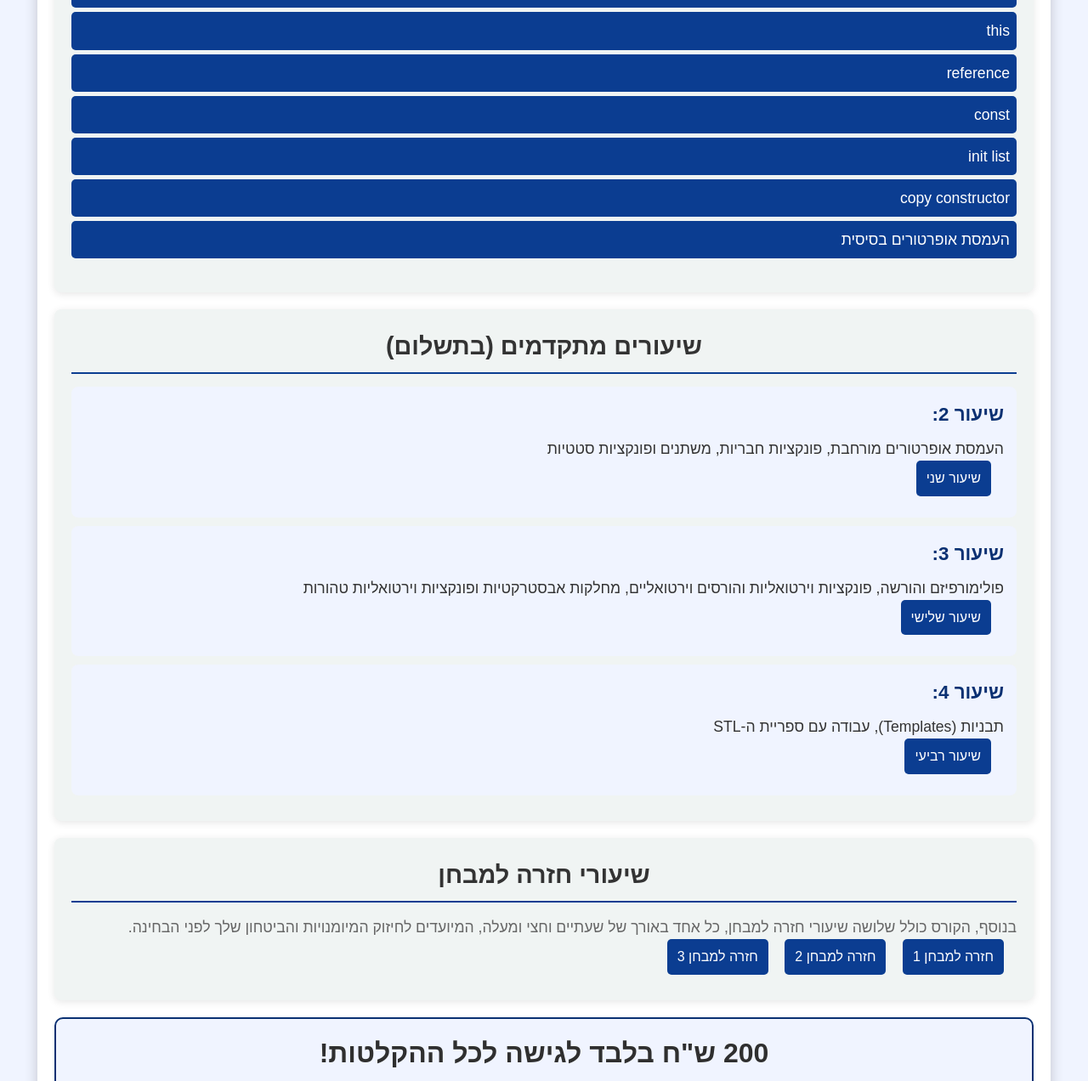
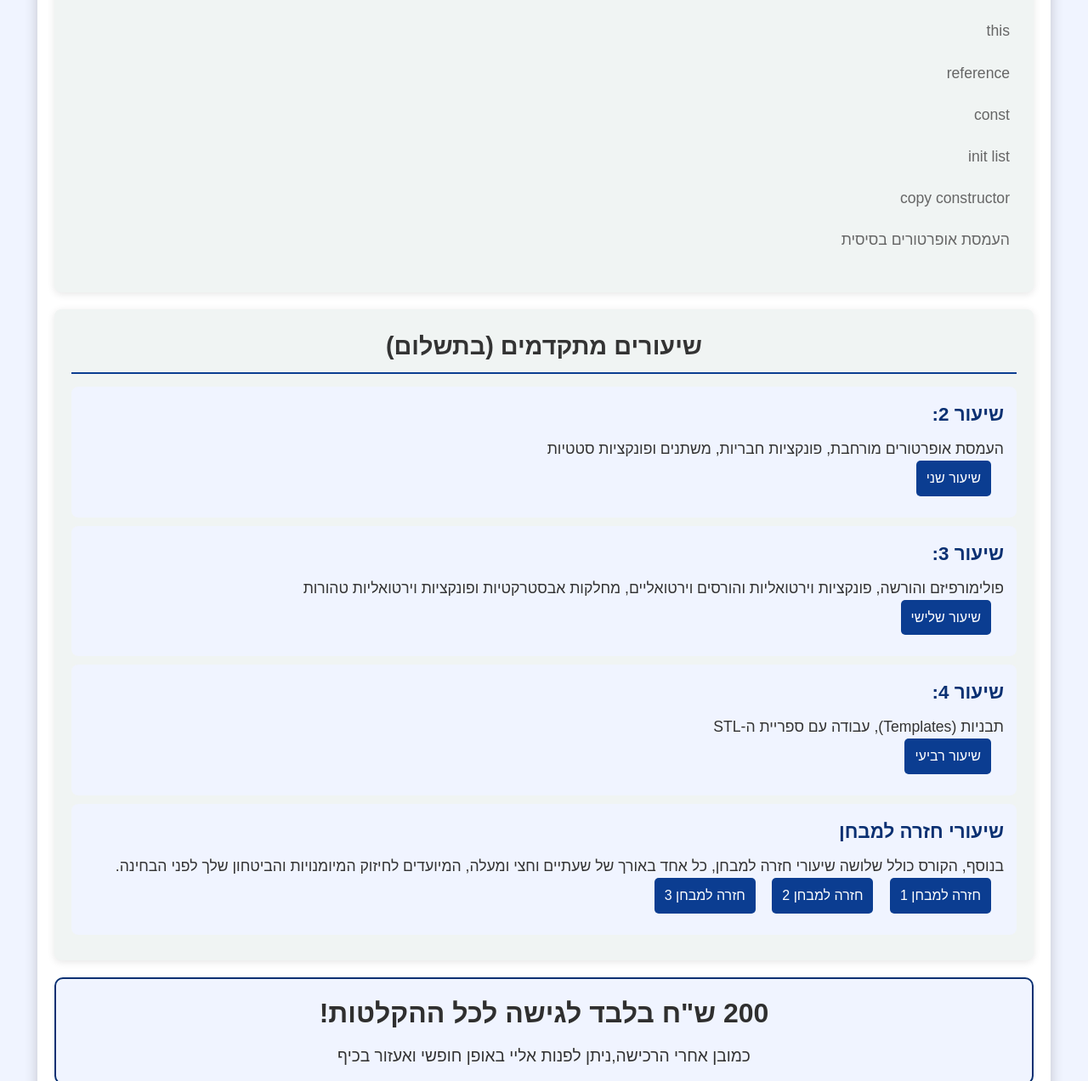
Before and after one commit to tonyhasson/tonyhasson.github.io, a plain HTML site: page universities/HIT/oop.html in a window 1280 px wide. Shown: the part 796-2068 px from the top of the page at 85% size. Drawn offline with Linux system fonts and the light colour scheme.

Commit message:
small update
extra photos
favicon
fix courses view

```diff
--- a/recommendation_photos.js
+++ b/recommendation_photos.js
@@ -5,7 +5,7 @@ const imgElements = [
     document.getElementById("img3")
 ];
 
-const totalImages = 10;
+const totalImages = 27;
 let currentIndexes = [0, 1, 2];
 
 // Function to load an image
--- a/styles/courses.css
+++ b/styles/courses.css
@@ -68,7 +68,6 @@ h2 {
 
 .section ul li {
     margin-bottom: 10px;
-    color:
 }
 
 .section ul ul {
@@ -142,6 +141,7 @@ ul {
 }
 
 .price-section p {
+    text-align: center;
     font-size: 1.2em;
     color: var(--text-color-dark);
 }
@@ -187,8 +187,8 @@ ul {
 }
 
 .lesson-topics li {
-    background: var(--lesson-topics-background);
-    color:white;
+    /* background: var(--lesson-topics-background); */
+    color:var(--text-color-middle);
     margin: 5px 0;
     padding: 8px;
     border-radius: 5px;
--- a/styles/global.css
+++ b/styles/global.css
@@ -22,6 +22,7 @@ footer {
     padding: 1rem;
     font-size: 0.9rem;
 }
+
 
 
 
--- a/universities/HIT/oop.html
+++ b/universities/HIT/oop.html
@@ -111,19 +111,19 @@
                 <p>תבניות (Templates), עבודה עם ספריית ה-STL</p>
                 <a href="https://www.youtube.com/watch?v=aF3bFSFne2c" class="lesson-link">שיעור רביעי</a>
             </div>
+            <div class="lesson">
+                <h3>שיעורי חזרה למבחן</h3>
+                <p>בנוסף, הקורס כולל שלושה שיעורי חזרה למבחן, כל אחד באורך של שעתיים וחצי ומעלה, המיועדים לחיזוק המיומנויות והביטחון שלך לפני הבחינה.</p>
+                <a href="https://www.youtube.com/watch?v=1X7NBwkTUiw" class="lesson-link"> חזרה למבחן 1 </a>
+                <a href="https://www.youtube.com/watch?v=PP2FhUUDlps" class="lesson-link"> חזרה למבחן 2 </a>
+                <a href="https://www.youtube.com/watch?v=UiNCRGDP2rs" class="lesson-link"> חזרה למבחן 3 </a>
+            </div>
         </div>
 
-        <div class="section">
-            <h2>שיעורי חזרה למבחן</h2>
-            <p>בנוסף, הקורס כולל שלושה שיעורי חזרה למבחן, כל אחד באורך של שעתיים וחצי ומעלה, המיועדים לחיזוק המיומנויות והביטחון שלך לפני הבחינה.</p>
-            <a href="https://www.youtube.com/watch?v=1X7NBwkTUiw" class="lesson-link"> חזרה למבחן 1 </a>
-            <a href="https://www.youtube.com/watch?v=PP2FhUUDlps" class="lesson-link"> חזרה למבחן 2 </a>
-            <a href="https://www.youtube.com/watch?v=UiNCRGDP2rs" class="lesson-link"> חזרה למבחן 3 </a>
-        </div>
 
         <div class="price-section">
             <h2> 200 ש"ח בלבד לגישה לכל ההקלטות!</h2>
-            <p>כמובן אחרי הרכישה,אם יש לך שאלות/דברים לא מובנים מוזמנ/ת ליצור איתי קשר חופשי ואעזור בכיף</p>
+            <p>כמובן אחרי הרכישה,ניתן לפנות אליי באופן חופשי ואעזור בכיף</p>
         </div>
 
 
```
Also changed, not shown: index.html (+5 -3 lines), universities/HIT/advanced-workshop.html (+12 -9 lines), favicon.ico (added), resources/recommendations/help_teaching23.png (added), resources/recommendations/help_teaching24.png (added), resources/recommendations/help_teaching25.png (added), resources/recommendations/help_teaching26.png (added), resources/recommendations/help_teaching27.png (added), resources/recommendations/help_teaching5.png, 1 other file.
